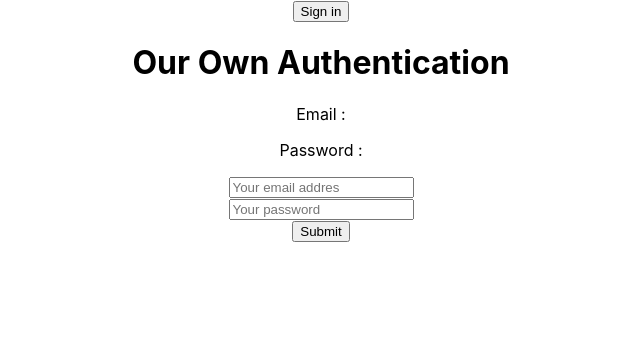
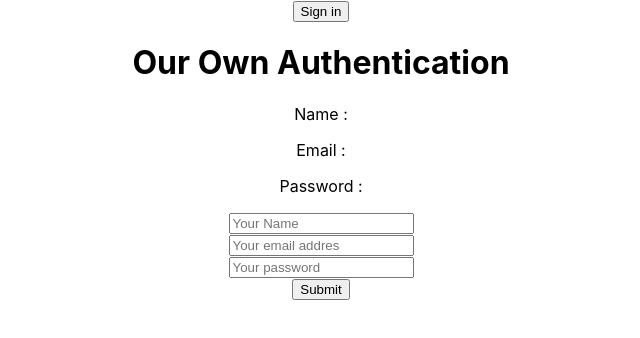
Before and after one commit to raju10/react-firebase-auth, a React (Create React App) app: page / in a window 1280 px wide. Shown: the top 338 px of the page, without its empty margins (319-959 px from the left). Built offline with nearby package versions, Linux system fonts and the light colour scheme.

Commit message:
4th update inp

```diff
--- a/src/App.js
+++ b/src/App.js
@@ -102,10 +102,12 @@ function App() {
           {/* new start */}
 
           <h1>Our Own Authentication</h1>
+          <p>Name : {users.name}</p>
           <p>Email : {users.email}</p>
           <p>Password : {users.password}</p>
           <form action="">
-
+              <input type="text" name="name" onBlur={handelOnBlur} placeholder="Your Name" required/>
+                 <br/>
               <input type="email" name="email" id="" onBlur={handelOnBlur} placeholder="Your email addres" required/>
                  <br/>
               <input type="password" name="password" id=""  onBlur={handelOnBlur}  placeholder="Your password" required/>
```
